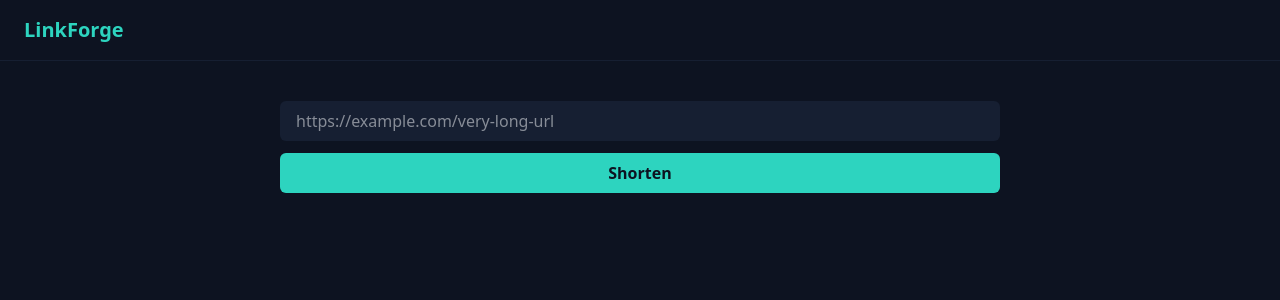
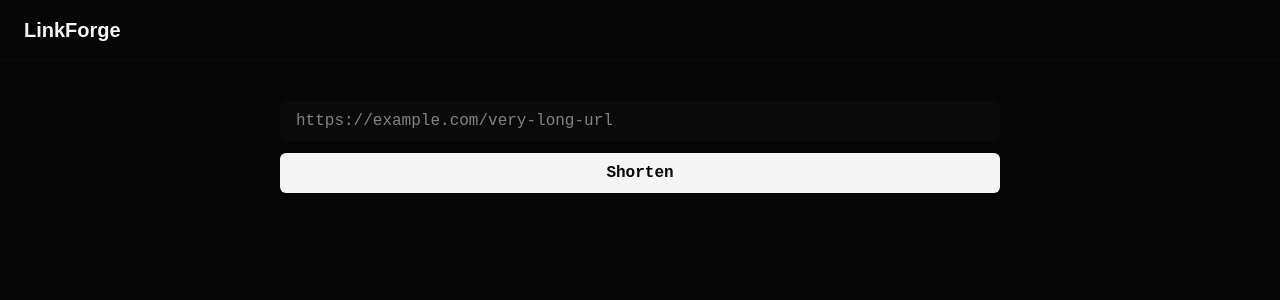
Before and after one commit to WagnerRodrigues181/linkforge, a React (Vite) app in the folder client/: page / in a window 1280 px wide. Shown: the top 300 px of the page. Built offline with nearby package versions, Linux system fonts and the light colour scheme; no server answers.

Commit message:
refactor(theme): replace Slate Blue+Teal tokens with CRT Phosphor tokens

```diff
--- a/client/src/index.css
+++ b/client/src/index.css
@@ -1,16 +1,23 @@
 @import "tailwindcss";
+@import url('https://fonts.googleapis.com/css2?family=Space+Grotesk:wght@700&family=JetBrains+Mono:wght@400;500;700&display=swap');
 
 @theme {
-  --color-bg: #0d1321;
-  --color-surface: #161f32;
-  --color-accent: #2dd4bf;
-  --color-text-muted: #94a3b8;
-  --color-text: #f8fafc;
+  --color-bg: #050505;
+  --color-surface: #0a0a0a;
+  --color-border: #2b2b2b;
+  --color-accent: #f5f5f5;
+  --color-text: #fafafa;
+  --color-text-muted: #7a7a7a;
+  --color-text-dim: #616161;
 }
 
 body {
   margin: 0;
   background-color: var(--color-bg);
   color: var(--color-text);
-  font-family: system-ui, 'Segoe UI', Roboto, sans-serif;
+  font-family: 'JetBrains Mono', monospace;
 }
+
+h1, h2, h3 {
+  font-family: 'Space Grotesk', sans-serif;
+}
```
